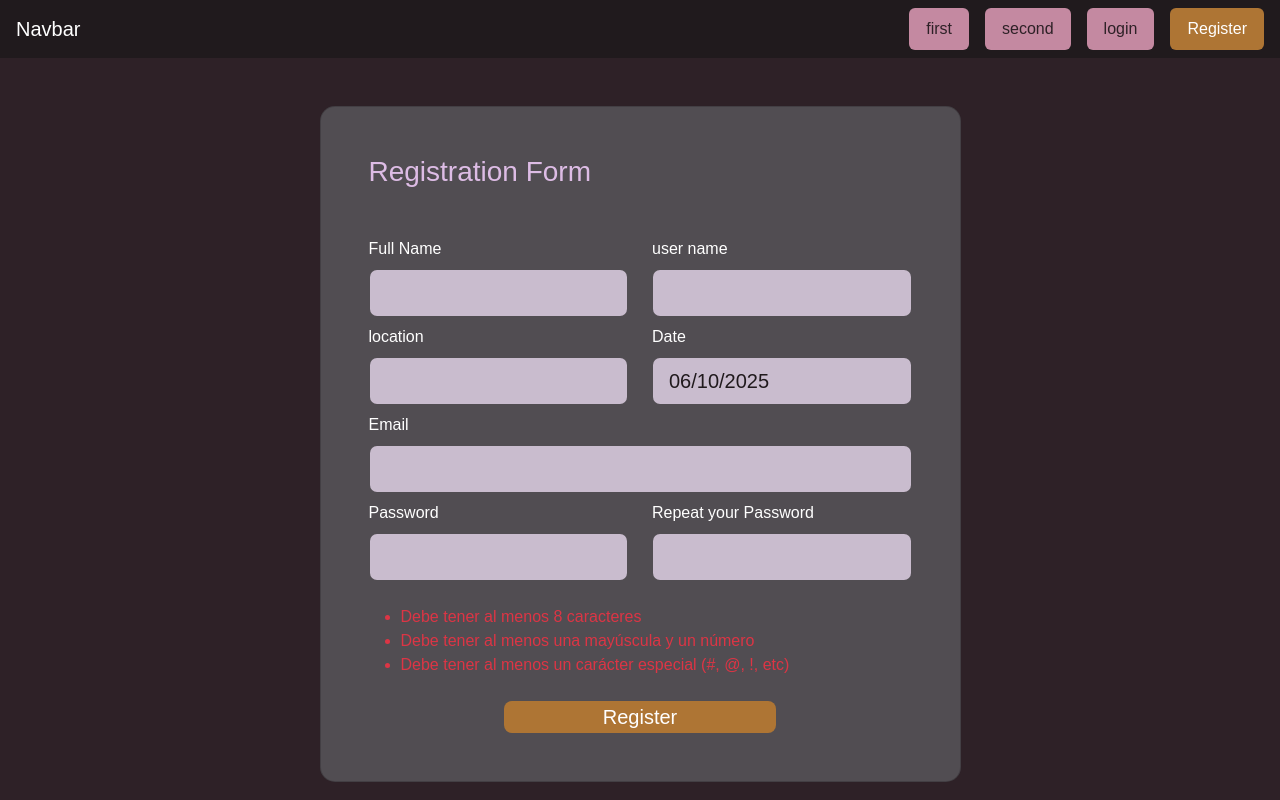
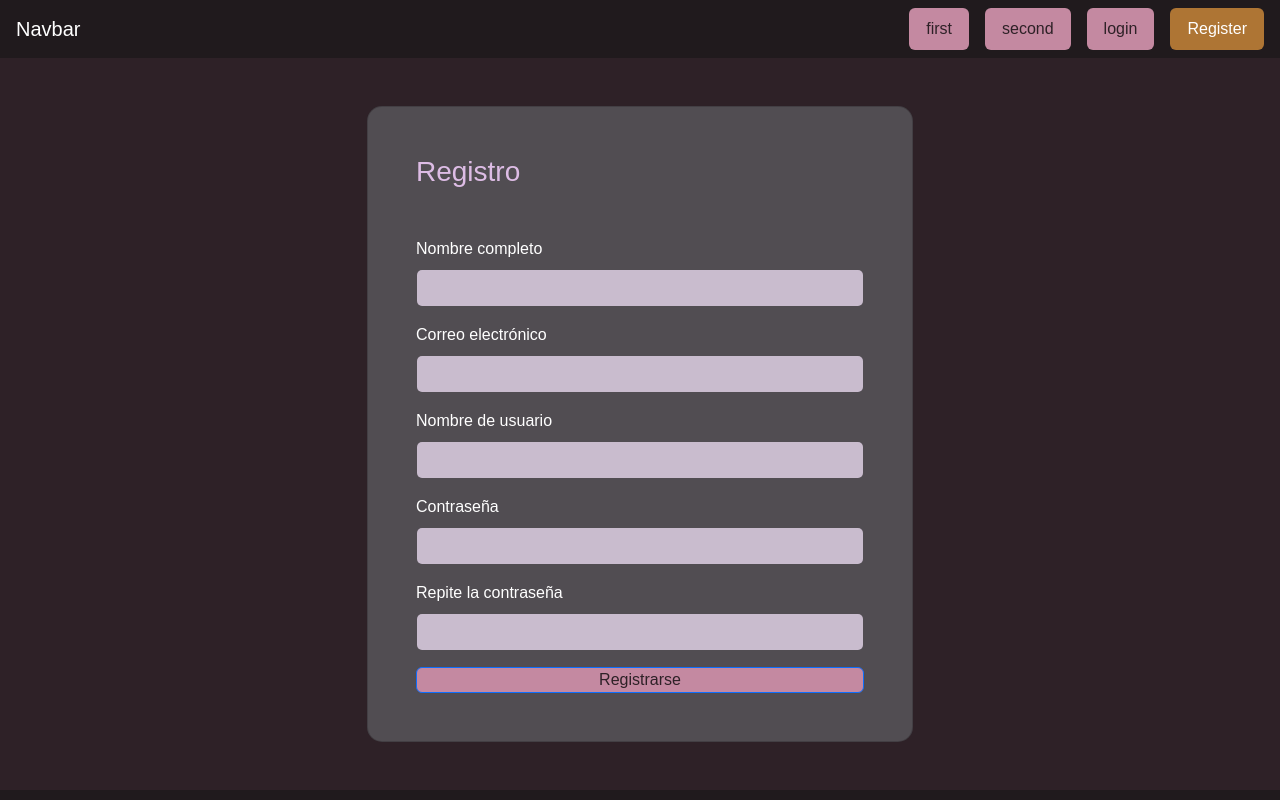
Before and after one commit to recipy-swarch/recipy, a Next.js app in the folder recipy-frontend/: page /register in a window 1280 px wide. Built offline with nearby package versions, Linux system fonts and the light colour scheme.

Commit message:
Agrego logotipo en el footer y mejoras en layout

```diff
--- a/recipy-frontend/src/app/register/page.tsx
+++ b/recipy-frontend/src/app/register/page.tsx
@@ -1,152 +1,120 @@
 "use client";
-import DatePicker from "react-datepicker";
-import "react-datepicker/dist/react-datepicker.css";
 import { useState } from "react";
 
 export default function RegisterPage() {
-    const [selectedDate, setSelectedDate] = useState(new Date());
-
+    const [name, setName] = useState("");
+    const [email, setEmail] = useState("");
+    const [username, setUsername] = useState("");
     const [password, setPassword] = useState("");
     const [repeatPassword, setRepeatPassword] = useState("");
+    const [error, setError] = useState("");
+    const [success, setSuccess] = useState("");
 
-    const passwordMatch = password && repeatPassword && password === repeatPassword;
+    const handleRegister = async (e: React.FormEvent) => {
+        e.preventDefault();
+        setError("");
+        setSuccess("");
 
-    const isLengthValid = password.length >= 8;
-    const hasUpperAndNumber = /[A-Z]/.test(password) && /\d/.test(password);
-    const hasSpecialChar = /[!@#$%^&*(),.?":{}|<>]/.test(password);
+        if (password !== repeatPassword) {
+            setError("Las contraseñas no coinciden.");
+            return;
+        }
 
+        try {
+            const res = await fetch("http://localhost:5000/register", {
+                method: "POST",
+                headers: { "Content-Type": "application/json" },
+                body: JSON.stringify({
+                    name,
+                    email,
+                    username,
+                    password,
+                }),
+            });
+            const data = await res.json();
+            if (res.ok) {
+                setSuccess("¡Registro exitoso! Ahora puedes iniciar sesión.");
+                setName("");
+                setEmail("");
+                setUsername("");
+                setPassword("");
+                setRepeatPassword("");
+            } else {
+                setError(data.error || "Error al registrar usuario");
+            }
+        } catch (err) {
+            setError("Error de red o servidor");
+        }
+    };
 
     return (
         <div className="container py-5 h-100">
             <div className="row justify-content-center align-items-center h-100">
-                <div className="col-12 col-lg-9 col-xl-7">
+                <div className="col-12 col-lg-8 col-xl-6">
                     <div className="card card-registration" style={{ borderRadius: '15px' }}>
                         <div className="card-body p-4 p-md-5">
-                            <h3 className="mb-4 pb-2 pb-md-0 mb-md-5 card-title">Registration Form</h3>
-                            <form>
-                                <div className="row">
-                                    <div className="col-md-6 mb-2">
-
-                                        <div data-mdb-input-init className="form-outline">
-                                            <label className="form-label" >Full Name</label>
-                                            <input type="text" id="firstName" className="form-control form-control-lg" />
-                                        </div>
-
-                                    </div>
-                                    <div className="col-md-6 mb-2">
-
-                                        <div data-mdb-input-init className="form-outline">
-                                            <label className="form-label" >user name</label>
-                                            <input type="text" id="lastName" className="form-control form-control-lg" />
-                                        </div>
-                                    </div>
-                                </div>
-
-                                <div className="row">
-                                    <div className="col-md-6 d-flex pb-2 align-items-center">
-
-                                        <div data-mdb-input-init className="form-outline w-100">
-                                            <label htmlFor="birthdayDate" className="form-label">location</label>
-                                            <input type="text" className="form-control form-control-lg" id="birthdayDate" />
-
-                                        </div>
-
-                                    </div>
-
-                                    <div className="col-md-6 pb-2 d-flex align-items-center">
-                                        <div data-mdb-input-init className="form-outline w-100">
-                                            <label className="form-label">Date</label>
-                                            <DatePicker
-                                                selected={selectedDate}
-                                                onChange={(date: Date | null) => {
-                                                    if (date) setSelectedDate(date);
-                                                }}
-                                                isClearable={false}
-                                                className="form-control form-control-lg"
+                            <h3 className="mb-4 pb-2 pb-md-0 mb-md-5 card-title">Registro</h3>
+                            <form onSubmit={handleRegister}>
+                                <div className="mb-3">
+                                    <label className="form-label">Nombre completo</label>
+                                    <input
+                                        type="text"
+                                        className="form-control"
+                                        value={name}
+                                        onChange={e => setName(e.target.value)}
+                                        required
                                     />
                                 </div>
-
+                                <div className="mb-3">
+                                    <label className="form-label">Correo electrónico</label>
+                                    <input
+                                        type="email"
+                                        className="form-control"
+                                        value={email}
+                                        onChange={e => setEmail(e.target.value)}
+                                        required
+                                    />
                                 </div>
-
-
+                                <div className="mb-3">
+                                    <label className="form-label">Nombre de usuario</label>
+                                    <input
+                                        type="text"
+                                        className="form-control"
+                                        value={username}
+                                        onChange={e => setUsername(e.target.value)}
+                                        required
+                                    />
                                 </div>
-
-                                <div className="row">
-                                    <div className="col-md-12 pb-2">
-
-                                        <div data-mdb-input-init className="form-outline">
-                                            <label className="form-label" htmlFor="emailAddress">Email</label>
-                                            <input type="email" id="emailAddress" className="form-control form-control-lg" />
-                                        </div>
-
-                                    </div>
-
-                                </div>
-                                <div className="row">
-                                    <div className="col-md-6 pb-2">
-                                        <div data-mdb-input-init className="form-outline">
-                                            <label className="form-label" htmlFor="password">Password</label>
+                                <div className="mb-3">
+                                    <label className="form-label">Contraseña</label>
                                     <input
                                         type="password"
-                                                id="password"
-                                                className="form-control form-control-lg"
+                                        className="form-control"
                                         value={password}
-                                                onChange={(e) => setPassword(e.target.value)}
+                                        onChange={e => setPassword(e.target.value)}
+                                        required
                                     />
                                 </div>
-                                    </div>
-
-                                    <div className="col-md-6 pb-2">
-                                        <div data-mdb-input-init className="form-outline">
-                                            <label className="form-label" htmlFor="repeatPassword">Repeat your Password</label>
+                                <div className="mb-3">
+                                    <label className="form-label">Repite la contraseña</label>
                                     <input
                                         type="password"
-                                                id="repeatPassword"
-                                                className="form-control form-control-lg"
+                                        className="form-control"
                                         value={repeatPassword}
-                                                onChange={(e) => setRepeatPassword(e.target.value)}
+                                        onChange={e => setRepeatPassword(e.target.value)}
+                                        required
                                     />
                                 </div>
-                                    </div>
-
-                                    <div className="col-12">
-                                        <p className={passwordMatch ? "text-success" : "text-danger"}>
-                                            {password && repeatPassword
-                                                ? passwordMatch
-                                                    ? "Las contraseñas coinciden."
-                                                    : "Las contraseñas no coinciden."
-                                                : ""}
-                                        </p>
-
-                                        <ul>
-                                            <li className={isLengthValid ? "text-success" : "text-danger"}>
-                                                Debe tener al menos 8 caracteres
-                                            </li>
-                                            <li className={hasUpperAndNumber ? "text-success" : "text-danger"}>
-                                                Debe tener al menos una mayúscula y un número
-                                            </li>
-                                            <li className={hasSpecialChar ? "text-success" : "text-danger"}>
-                                                Debe tener al menos un carácter especial (#, @, !, etc)
-                                            </li>
-                                        </ul>
-                                    </div>
-                                </div>
-
-                                <div className="col-md-6 d-flex align-items-center justify-content-center pt-2 mx-auto">
-                                    <button
-                                        type="button"
-                                        className="btn btn-lg w-100 special-btn"
-                                    >
-                                        <a className="nav-link" href="/">Register</a>
+                                {error && <div className="alert alert-danger">{error}</div>}
+                                {success && <div className="alert alert-success">{success}</div>}
+                                <button type="submit" className="btn btn-primary w-100">
+                                    Registrarse
                                 </button>
-                                </div>
-
                             </form>
                         </div>
                     </div>
                 </div>
-            </div >
-        </div >
-
+            </div>
+        </div>
     );
 }
```
Also changed, not shown: recipy-frontend/src/app/layout.tsx (+7 -5 lines), recipy-frontend/src/app/login/page.tsx (+47 -6 lines), recipy-frontend/src/app/Logotipo.png (added), 1 other file (tests, documents, lock files or other folders). Lines whose indentation alone changed are shown as unchanged.
